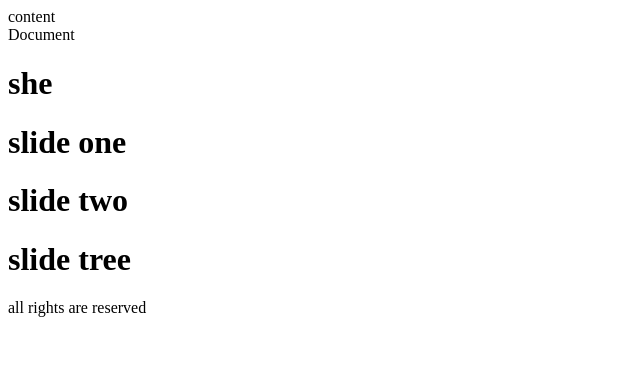
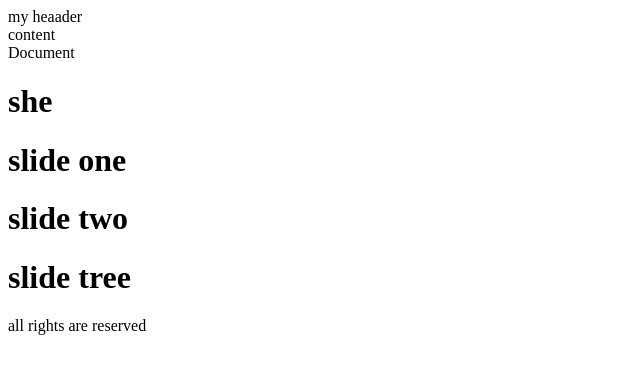
Before and after one commit to shervinnj/git-project-one, a plain HTML site: page index.html in a window 1280 px wide. Shown: the whole page, without its empty margins (0-640 px from the left). Drawn offline with Linux system fonts and the light colour scheme.

Commit message:
some changes in header

```diff
--- a/index.html
+++ b/index.html
@@ -9,6 +9,7 @@
 </head>
 
 <body>
+    <header>my heaader</header>
 
 <div class="banner">content</div>
     <header>Document</header>
```
